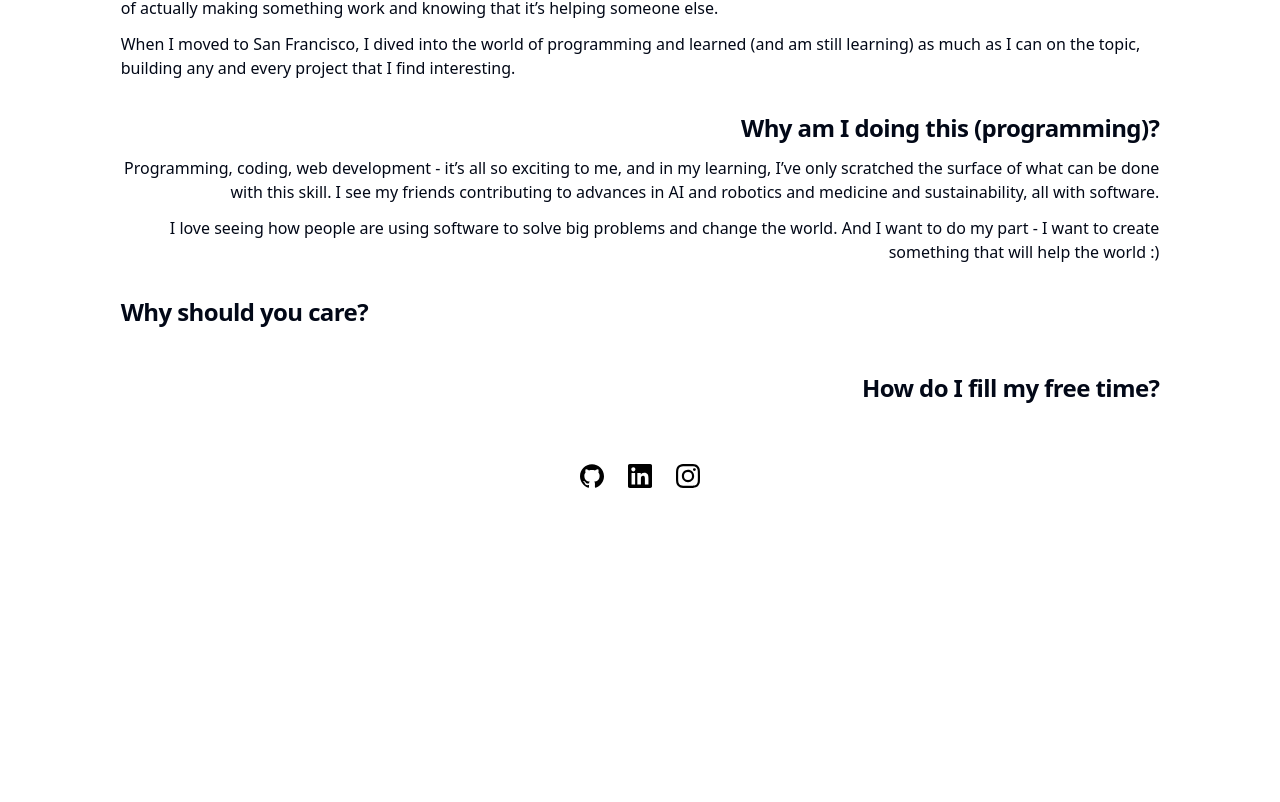
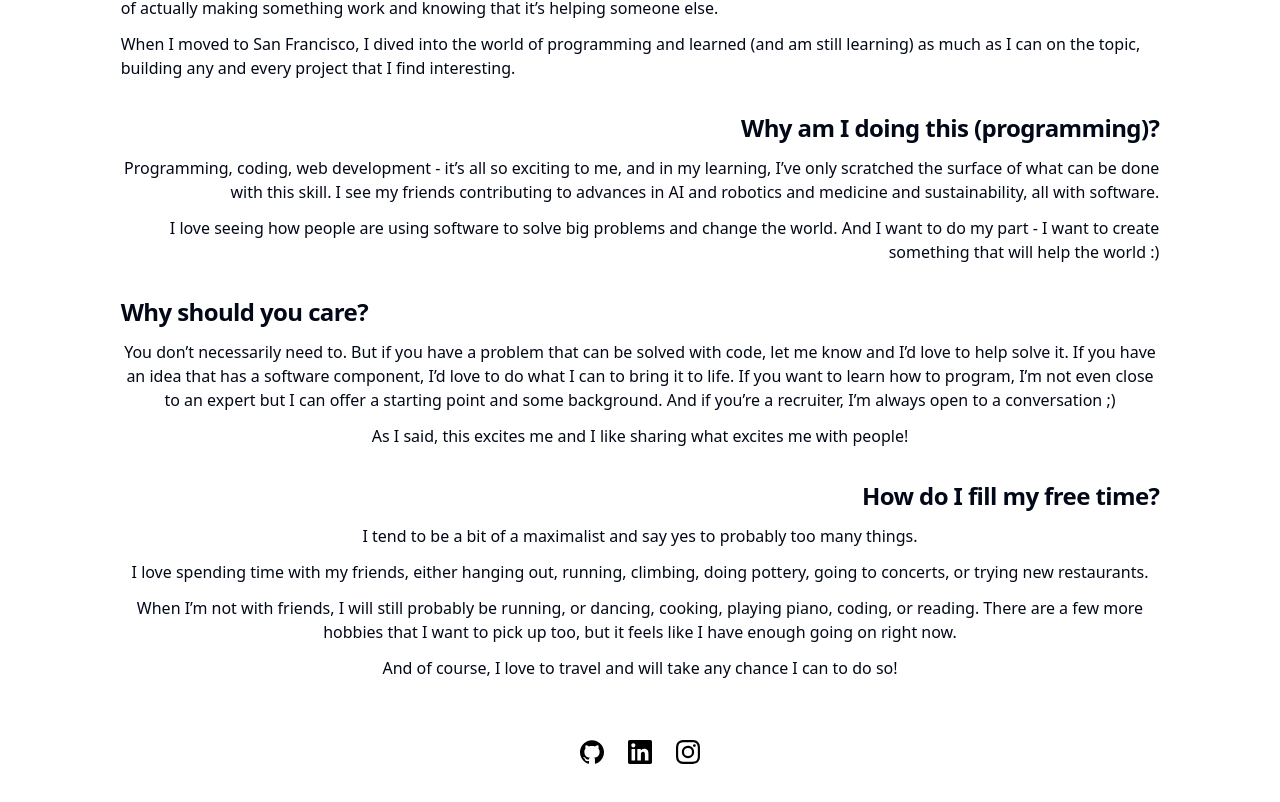
Before and after one commit to kbrenn02/portfolio-website, a Next.js app in the folder portfolio-website/: page /about in a window 1280 px wide. Shown: the part 782-1584 px from the top of the page. Before the commit the page ends 1310 px from the top, so only its background shows below. Built offline with nearby package versions, Linux system fonts and the light colour scheme.

Commit message:
web content about pt.2

```diff
--- a/portfolio-website/app/about/page.tsx
+++ b/portfolio-website/app/about/page.tsx
@@ -73,13 +73,36 @@ const About = () => {
           <section className="max-w-screen-xl mx-auto space-y-3 text-center basis-full">
             <H2 className='text-start'>Why should you care?</H2>
             {/* Maybe don't have this section, or make it more philantrophic or sarcastic */}
-            <p></p>
+            <p>
+                You don’t necessarily need to. But if you have a problem that can be solved with code,
+                let me know and I’d love to help solve it. If you have an idea that has a software component,
+                I’d love to do what I can to bring it to life. If you want to learn how to program, I’m not
+                even close to an expert but I can offer a starting point and some background. And if you’re a
+                recruiter, I’m always open to a conversation ;)
+            </p>
+            <p>
+                As I said, this excites me and I like sharing what excites me with people!
+            </p>
           </section>
 
           <section className="max-w-screen-xl mx-auto space-y-3 text-center basis-full">
             <H2 className='text-end'>How do I fill my free time?</H2>
             {/* Friends, dancing, pottery, running, climbing, travelling, cooking, piano, concerts/music. Maybe a separate interests section? */}
-            <p></p>
+            <p>
+                I tend to be a bit of a maximalist and say yes to probably too many things.
+            </p>
+            <p>
+                I love spending time with my friends, either hanging out, running,
+                climbing, doing pottery, going to concerts, or trying new restaurants.
+            </p>
+            <p>
+                When I’m not with friends, I will still probably be running, or dancing,
+                cooking, playing piano, coding, or reading. There are a few more hobbies that
+                I want to pick up too, but it feels like I have enough going on right now.
+            </p>
+            <p>
+                And of course, I love to travel and will take any chance I can to do so!
+            </p>
             {/* Photo of me travelling, running, and spending time with friends. pictures should be in a nice grid
             with two stacked and one larger one next to it*/}
             <div className=" justify-center">
```
